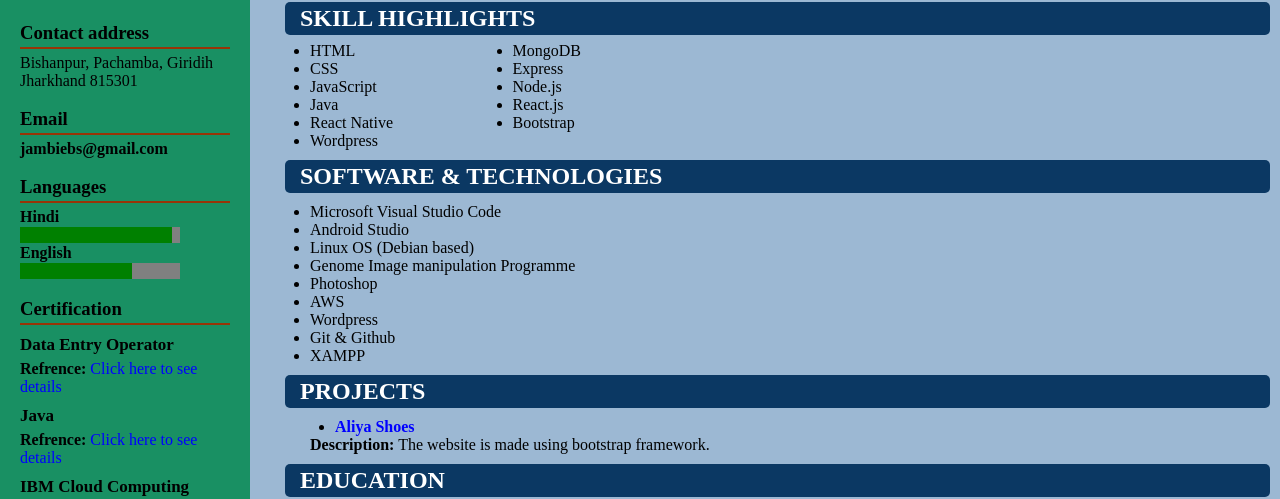
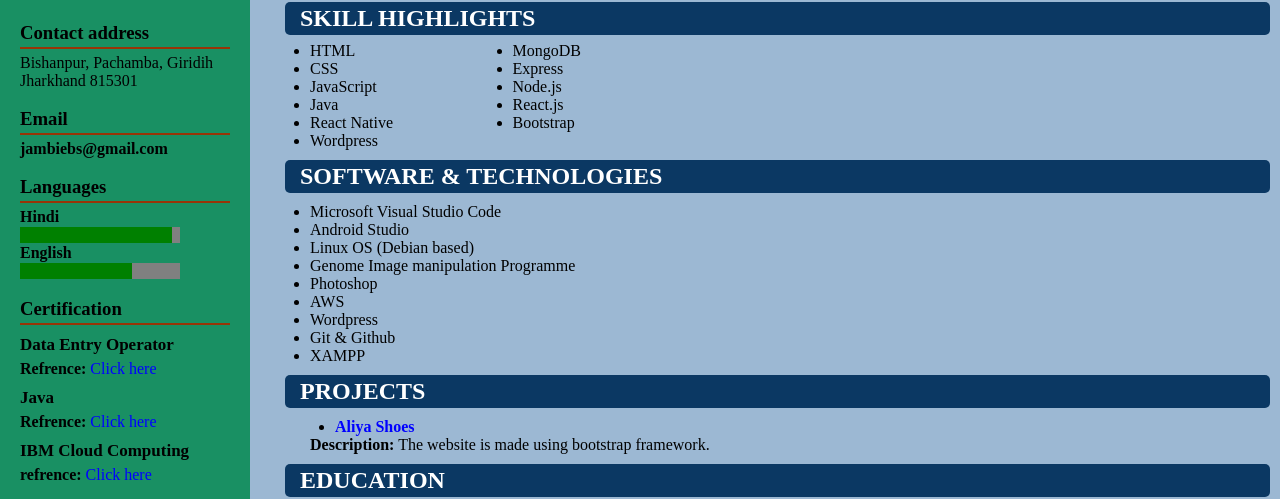
Before and after one commit to jambiebs/Resume, a plain HTML site: page index.html in a window 1280 px wide. Shown: the part 278-777 px from the top of the page. Drawn offline with Linux system fonts and the light colour scheme.

Commit message:
minor changes

```diff
--- a/index.html
+++ b/index.html
@@ -128,11 +128,11 @@
             <hr>
             <ul>
                 <li>Data Entry Operator</li>
-                <p><b>Refrence: </b><a href="#" target="_blank">Click here to see details</a></p>
+                <p><b>Refrence: </b><a href="#" target="_blank">Click here</a></p>
                 <li>Java</li>
-                <p><b>Refrence: </b><a href="https://www.sololearn.com/certificates/CT-2RQU5V2A" target="_blank">Click here to see details</a></p>
+                <p><b>Refrence: </b><a href="https://www.sololearn.com/certificates/CT-2RQU5V2A" target="_blank">Click here</a></p>
                 <li>IBM Cloud Computing</li>
-                <p><b>refrence: </b><a href="www.ibm.com" target="_blank">www.ibm.com</a></p>
+                <p><b>refrence: </b><a href="#" target="_blank">Click here</a></p>
             </ul>
         </div><br>
         <div class="other">
```
